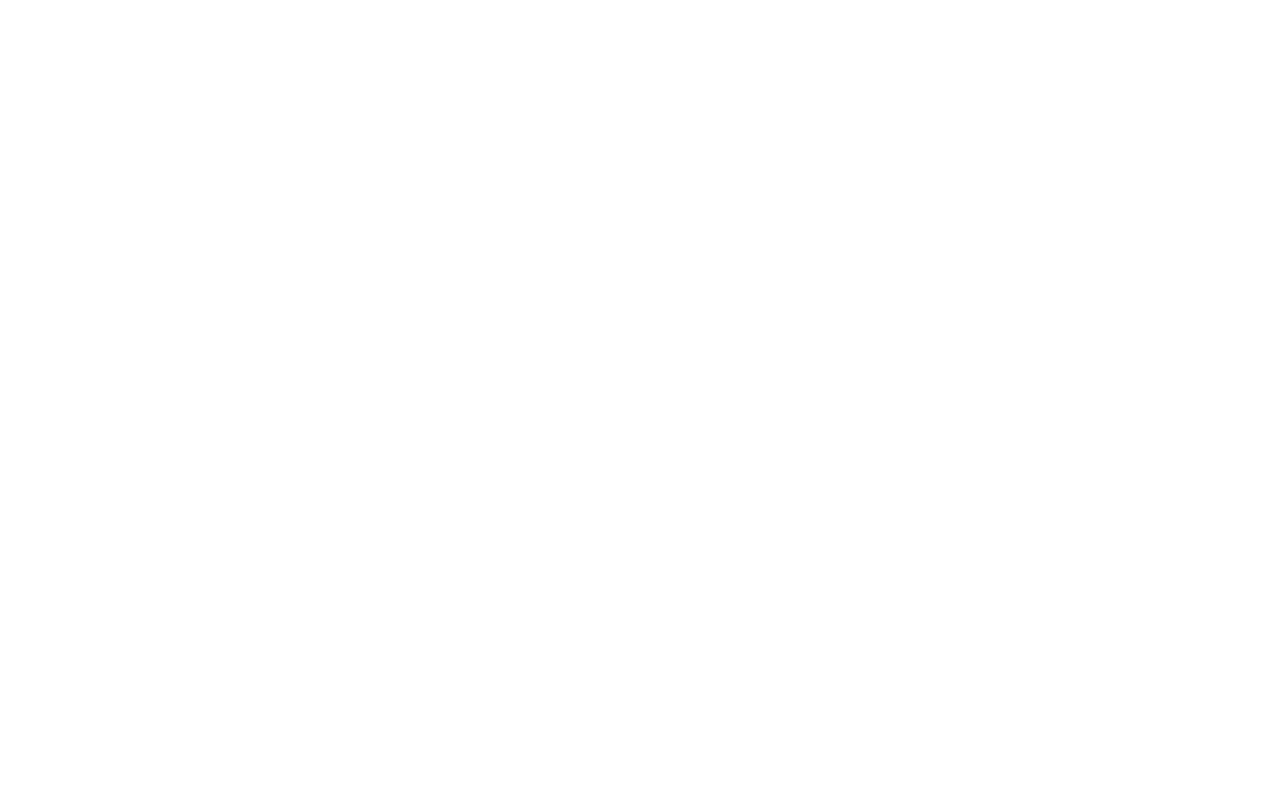
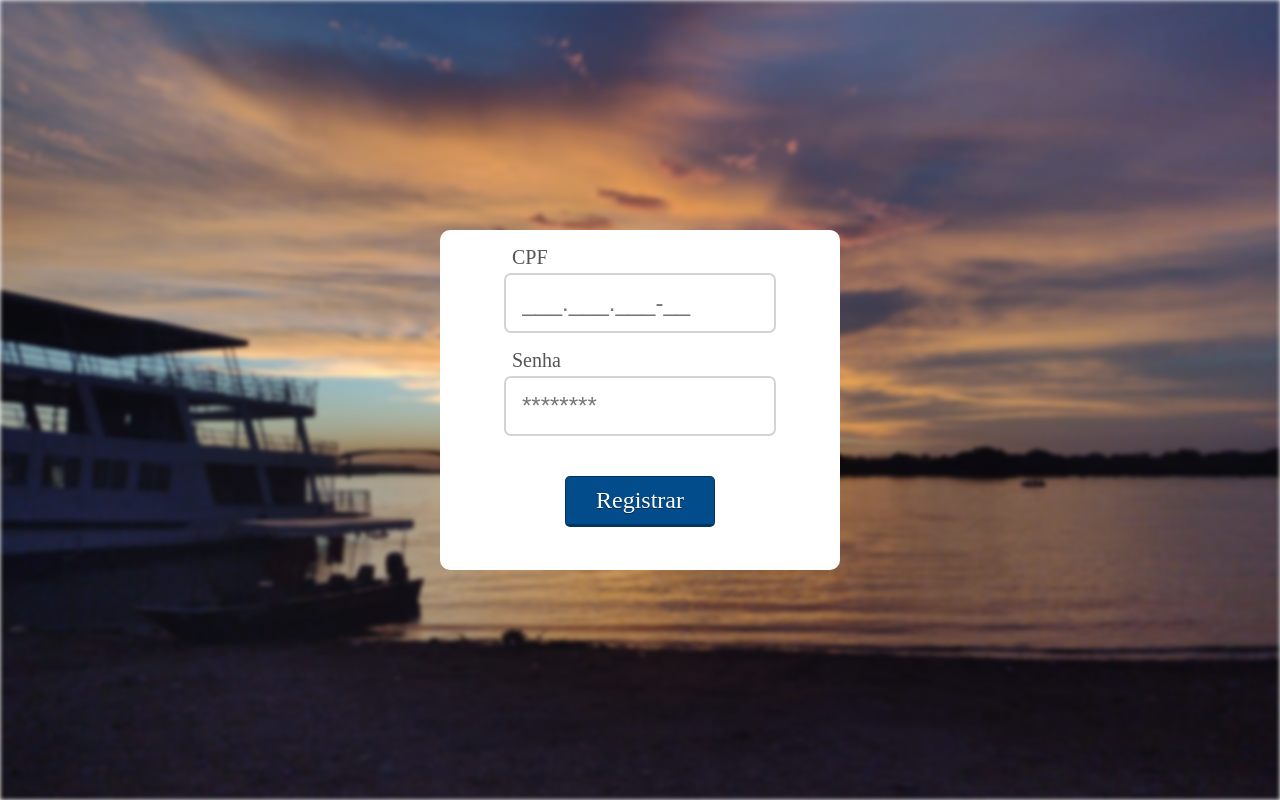
Before and after one commit to Gu7z/vaga-certa, a React (Create React App) app: page /register in a window 1280 px wide. Built offline with nearby package versions, Linux system fonts and the light colour scheme.

Commit message:
[PAGES]: add all register page

```diff
--- a/src/components/organisms/register_paper.tsx
+++ b/src/components/organisms/register_paper.tsx
@@ -1,7 +1,28 @@
 import React from "react";
+import InputMask from "react-input-mask";
+import { Link } from "react-router-dom";
+import "styles/organisms/register_paper.css";
 
 const RegisterPaper: React.FC = () => {
-  return <div></div>;
+  return (
+    <div className="paper">
+      <form>
+        <div className="register-cpf">
+          <label htmlFor="">CPF</label>
+          <InputMask mask="999.999.999-99" placeholder="___.___.___-__" />
+        </div>
+        <div className="register-password">
+          <label htmlFor="">Senha</label>
+          <input type="text" placeholder="********" />
+        </div>
+        <div className="register-buttons">
+          <Link to="/alocar-vaga">
+            <div className="btn btn-blue">Registrar</div>
+          </Link>
+        </div>
+      </form>
+    </div>
+  );
 };
 
 export default RegisterPaper;
--- a/src/components/pages/register.tsx
+++ b/src/components/pages/register.tsx
@@ -1,7 +1,16 @@
 import React from "react";
+import RegisterPaper from "components/organisms/register_paper";
+import "styles/pages/register.css";
 
 const Register: React.FC = () => {
-  return <div />;
+  return (
+    <div className="register">
+      <div className="register-bg"></div>
+      <div className="register-content">
+        <RegisterPaper />
+      </div>
+    </div>
+  );
 };
 
 export default Register;
--- a/src/router.tsx
+++ b/src/router.tsx
@@ -1,6 +1,6 @@
 import React from "react";
 import { BrowserRouter, Switch, Route } from "react-router-dom";
-import { Login } from "components";
+import { Login, Register } from "components";
 
 const Router: React.FC = () => {
   return (
@@ -9,6 +9,10 @@
         <Route path="/login">
           <Login />
         </Route>
+
+        <Route path="/register">
+          <Register />
+        </Route>
       </Switch>
     </BrowserRouter>
   );
--- /dev/null
+++ b/src/styles/organisms/register_paper.css
@@ -0,0 +1,99 @@
+.paper {
+  background-color: white;
+  height: 340px;
+  width: 400px;
+  max-width: 100%;
+  border-radius: 10px;
+  display: flex;
+  justify-content: center;
+}
+
+.paper form {
+  max-width: 100%;
+}
+
+.register-cpf {
+  display: flex;
+  flex-direction: column;
+  margin: 16px 64px;
+  max-width: 100%;
+}
+
+.register-password {
+  display: flex;
+  flex-direction: column;
+  margin: 16px 64px;
+}
+
+.register-buttons {
+  display: flex;
+  flex-direction: column;
+  max-width: 50%;
+  margin-left: 25%;
+}
+
+label {
+  align-self: flex-start;
+  margin-left: 8px;
+  margin-bottom: 4px;
+  font-size: 20px;
+  color: #545454;
+}
+
+input {
+  height: 56px;
+  font-size: 24px;
+  border-radius: 7px;
+  outline: none;
+  border: 2px solid #d3d3d3;
+  padding: 0px 16px;
+  color: #545454;
+}
+
+input:hover {
+  border: 2px solid #949494;
+}
+
+div.btn {
+  margin-top: 24px;
+  display: inline-block;
+  color: #545454;
+  background-color: #eee;
+  font-size: 24px;
+  padding: 10px 30px;
+  border-radius: 5px;
+  -moz-border-radius: 5px;
+  -webkit-border-radius: 5px;
+  border: 1px solid rgba(20, 15, 15, 0.3);
+  border-bottom-width: 3px;
+  cursor: pointer;
+}
+
+div.btn.btn-blue {
+  background-color: #034c8c;
+  border-color: rgba(0, 0, 0, 0.3);
+  text-shadow: 0 1px 0 rgba(0, 0, 0, 0.5);
+  color: #fff;
+}
+
+div.btn.btn-blue:hover {
+  background-color: #023e73;
+  border-color: rgba(0, 0, 0, 0.5);
+}
+
+div.btn.btn-blue:active {
+  background-color: #021f59;
+  border-color: rgba(0, 0, 0, 0.9);
+}
+
+@media (max-width: 400px) {
+  label {
+    font-size: 16px;
+  }
+  input {
+    font-size: 20px;
+  }
+  div.btn {
+    font-size: 20px;
+  }
+}
--- /dev/null
+++ b/src/styles/pages/register.css
@@ -0,0 +1,23 @@
+.register {
+  height: 100%;
+  position: relative;
+}
+
+.register-bg {
+  background-image: url("../../images/background.jpg");
+  filter: blur(2px);
+  height: 100%;
+  background-position: center;
+  background-repeat: no-repeat;
+  background-size: cover;
+}
+
+.register-content {
+  position: absolute;
+  top: 0;
+  width: 100%;
+  height: 100%;
+  display: flex;
+  justify-content: center;
+  align-items: center;
+}
```
